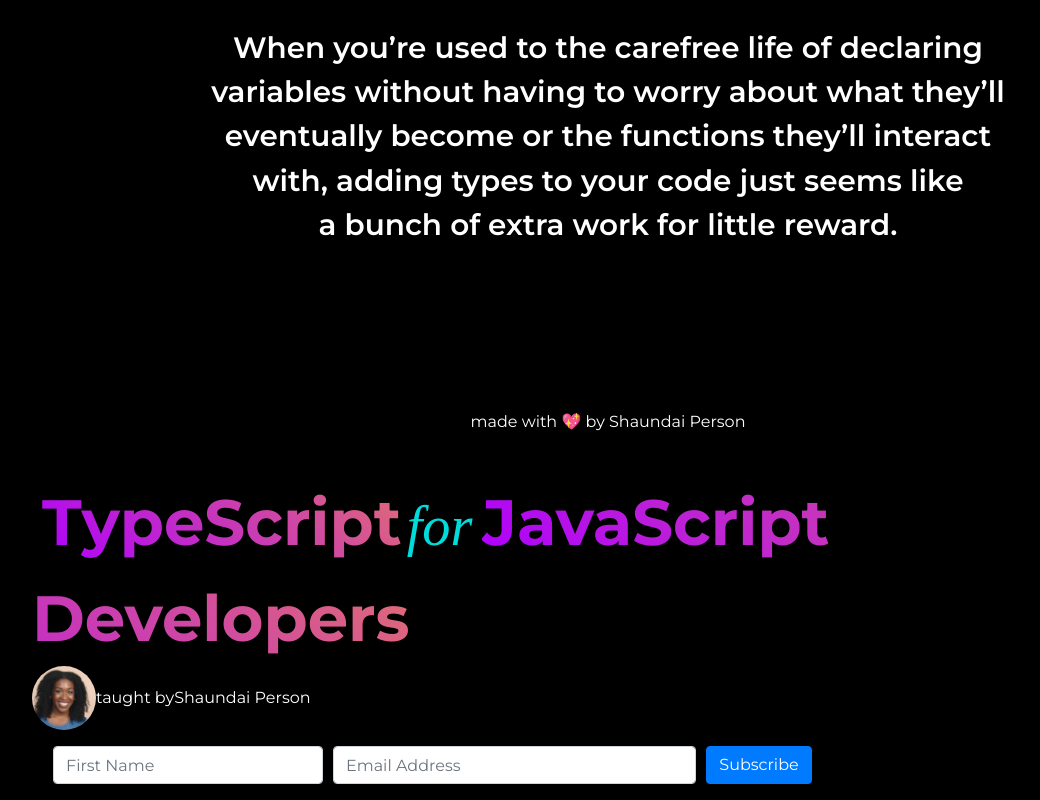
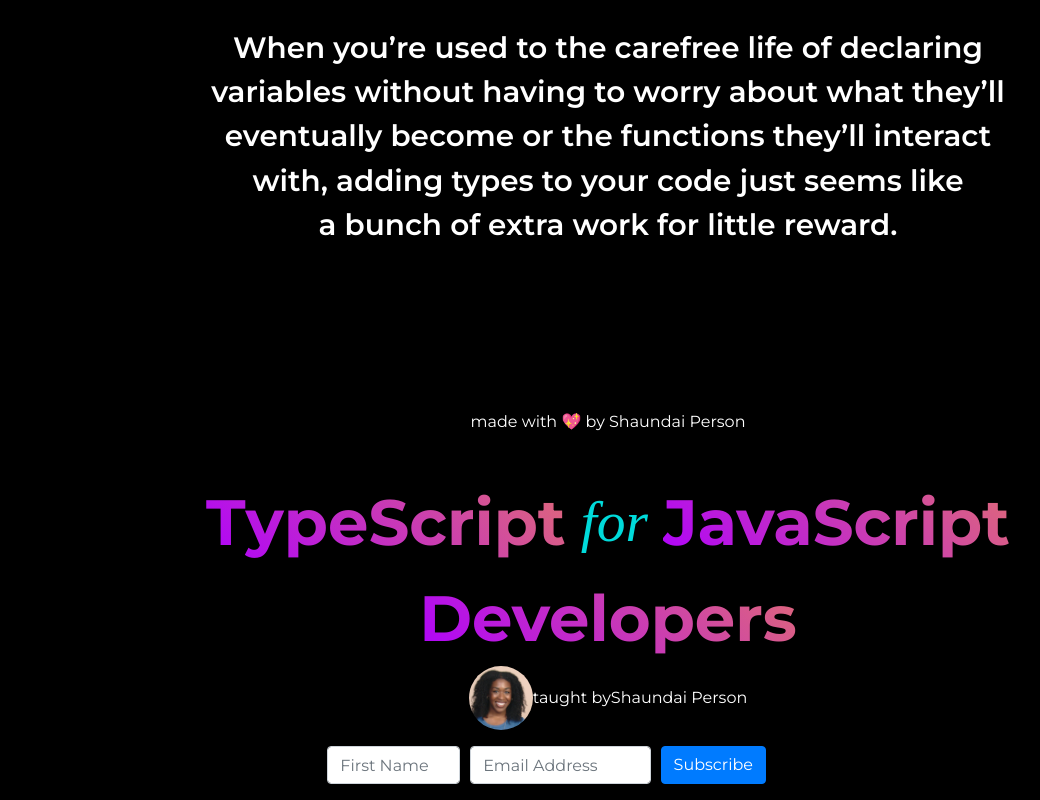
Before and after one commit to shaundai/TSforJSDevsSite, a React (Create React App) app: page / in a window 1280 px wide. Shown: the part 326-1126 px from the top of the page, without its empty margins (32-1072 px from the left). Built offline with nearby package versions, Linux system fonts and the light colour scheme; a web font is replaced by a local one.

Commit message:
fix styling on course name

```diff
--- a/src/App.js
+++ b/src/App.js
@@ -5,8 +5,9 @@
 import { Colors } from "./util/Colors"
 import { Footer } from "./components/Footer"
 import { SubscribeForm } from "./components/SubscribeForm"
-import { Header } from './components/Header'
-import { HeaderText } from './components/styles'
+import { Header } from "./components/Header"
+import { HeaderText } from "./components/styles"
+import { device } from './util/util'
 
 const Container = styled.div`
 	background-color: ${Colors.mainBlack};
@@ -24,12 +25,28 @@
 	width: 90%;
 `
 
-const Title = styled.div``
+const Title = styled.div`
+	display: flex;
+  flex-direction: column;
+	width: 100%;
+`
+
+const Line = styled.div`
+	display: flex;
+	text-align: center;
+	align-items: center;
+	justify-content: center;
+`
 
 const For = styled.em`
 	font-family: "Seaweed Script";
-	font-size: 4.4vw;
+	font-size: 4.5vw;
 	color: ${Colors.coolBlue};
+  margin: 0px 15px;
+  @media ${device.tablet} {
+		font-size: 2.3em;
+    margin: 0px 8px;
+	}
 `
 
 const InstructorPic = styled.img`
@@ -49,17 +66,21 @@
 			<Content>
 				<Header />
 				<Title>
+					<Line>
 						<HeaderText>TypeScript</HeaderText>
 						<For>for</For>
-
-				<HeaderText>JavaScript Developers</HeaderText>
+						<HeaderText>JavaScript</HeaderText>
+					</Line>
+					<Line>
+						<HeaderText>Developers</HeaderText>
+					</Line>
+				</Title>
 				<InstructorSection>
 					<InstructorPic src={Shaundai} alt="some pretty chick"></InstructorPic>
 					taught by{" "}
 					<a href="https://www.twitter.com/shaundai">Shaundai Person</a>
 				</InstructorSection>
 				<SubscribeForm />
-			</Title>
 
 				<Footer />
 			</Content>
--- a/src/components/styles.js
+++ b/src/components/styles.js
@@ -4,12 +4,9 @@
 import { device } from '../util/util'
 
 export const HeaderText = styled.span`
-width: 100%;
 font-family: "Montserrat", sans-serif;
 font-weight: bold;
 font-size: 5vw;
-margin-right: 5px;
-margin-left: 10px;
 background-color: ${Colors.mainPurpleBright};
 background-image: linear-gradient(
   45deg,
```
Lines whose indentation alone changed are shown as unchanged.
